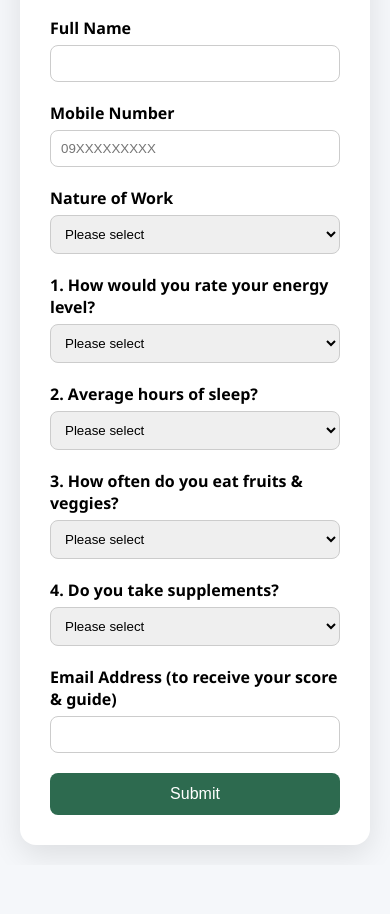
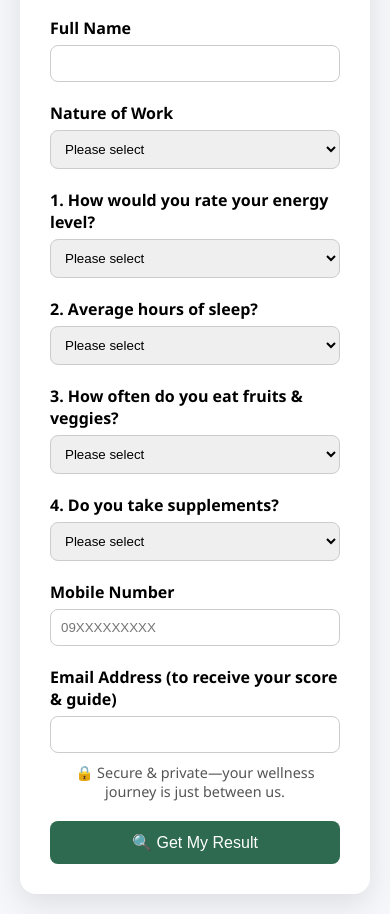
Before and after one commit to rainierridao/wellnessquiz, a plain HTML site: page index.html in a window 390 px wide. Shown: the part 259-1173 px from the top of the page. Before the commit the page ends 1124 px from the top, so only its background shows below. Drawn offline with Linux system fonts and the light colour scheme.

Commit message:
with security message and mobile numver at bottom placement

```diff
--- a/index.html
+++ b/index.html
@@ -126,11 +126,6 @@
         <input type="text" name="fullName" required />
       </div>
 
-      <!-- Mobile Number -->
-      <div class="question">
-        <label>Mobile Number</label>
-        <input type="tel" name="mobile" pattern="[0-9]{10,}" placeholder="09XXXXXXXXX" required />
-      </div>
 
       <!-- Nature of Work -->
       <div class="question">
@@ -193,13 +188,24 @@
         </select>
       </div>
 
+      <!-- Mobile Number -->
+      <div class="question">
+        <label>Mobile Number</label>
+        <input type="tel" name="mobile" pattern="[0-9]{10,}" placeholder="09XXXXXXXXX" required />
+      </div>
+
       <!-- Email -->
       <div class="question">
         <label>Email Address (to receive your score & guide)</label>
         <input type="email" name="email" required />
       </div>
 
-      <button type="submit">Submit</button>
+<p style="font-size: 0.9rem; color: #555; text-align: center; margin-top: -10px; margin-bottom: 20px;">
+  🔒 Secure & private—your wellness journey is just between us.
+</p>
+
+
+      <button type="submit">🔍 Get My Result</button>
     </form>
   </div>
 
```
